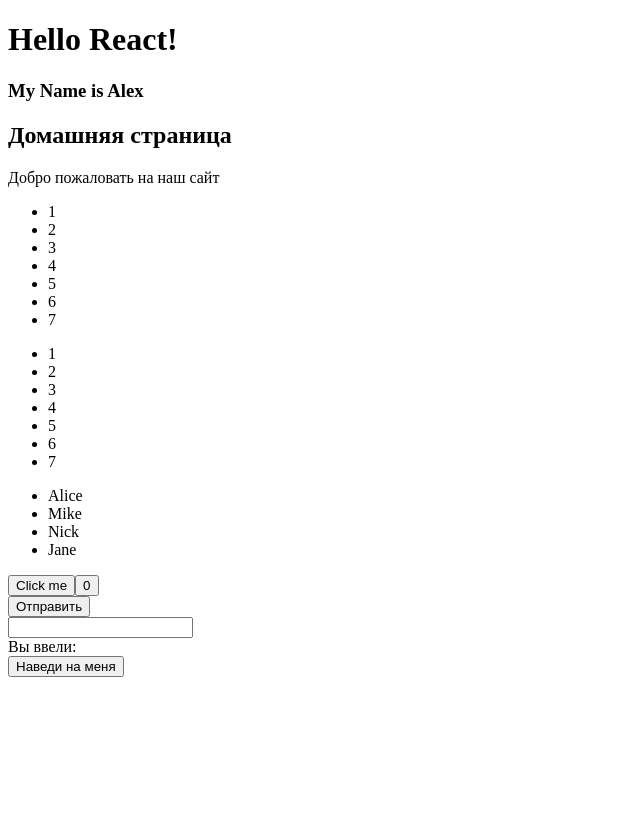
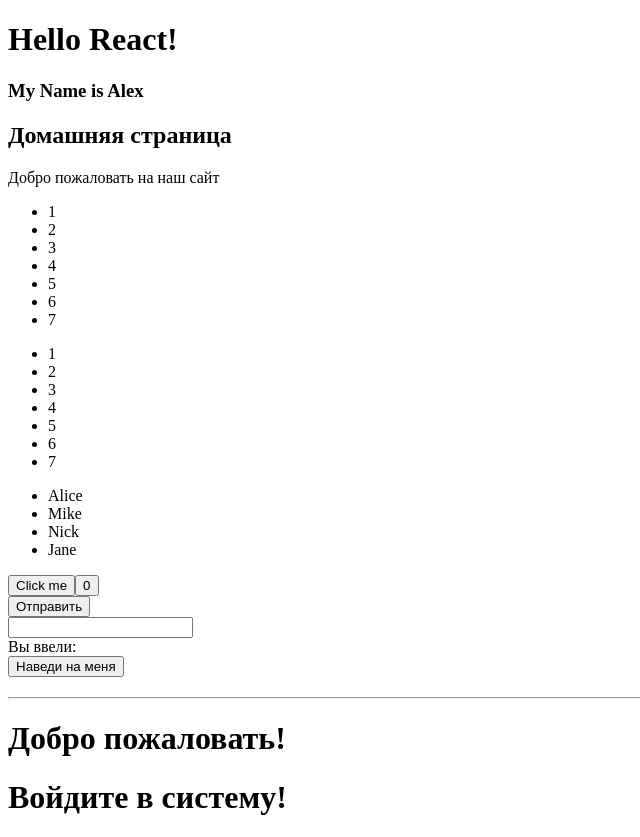
Before and after one commit to mrnoob0dy/my-test-app, a React (Vite) app: page / in a window 1280 px wide. Shown: the whole page, without its empty margins (0-640 px from the left). Before the commit the page ends 800 px from the top, so only its background shows below. Built offline with nearby package versions, Linux system fonts and the light colour scheme.

Commit message:
Условный рендеринг в React

```diff
--- a/src/components/App/App.jsx
+++ b/src/components/App/App.jsx
@@ -1,3 +1,4 @@
+import { Greeting } from '../../pages/Greeting/Greeting'
 import { HomePage } from '../../pages/HomePage/HomePage'
 import { MyName } from '../MyName/MyName'
 import './App.css'
@@ -10,6 +11,9 @@ function App() {
         <h1>Hello React!</h1>
         <MyName></MyName>
         <HomePage />
+        <hr style={{marginBlock: '20px'}} />
+        <Greeting isLoggedIn={true}/>
+        <Greeting isLoggedIn={false}/>
       </div>
     </>
   )
--- /dev/null
+++ b/src/pages/Greeting/Greeting.jsx
@@ -0,0 +1,7 @@
+export function Greeting({isLoggedIn}) {
+  if(isLoggedIn) {
+    return <h1>Добро пожаловать!</h1>
+  } else {
+    return <h1>Войдите в систему!</h1>
+  }
+}
```
